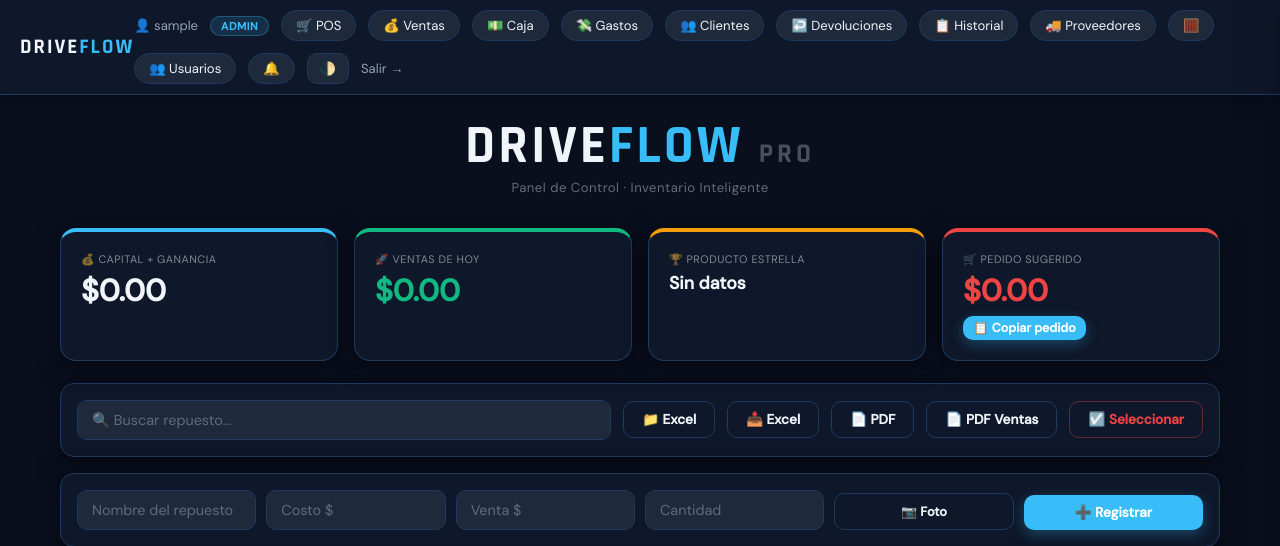
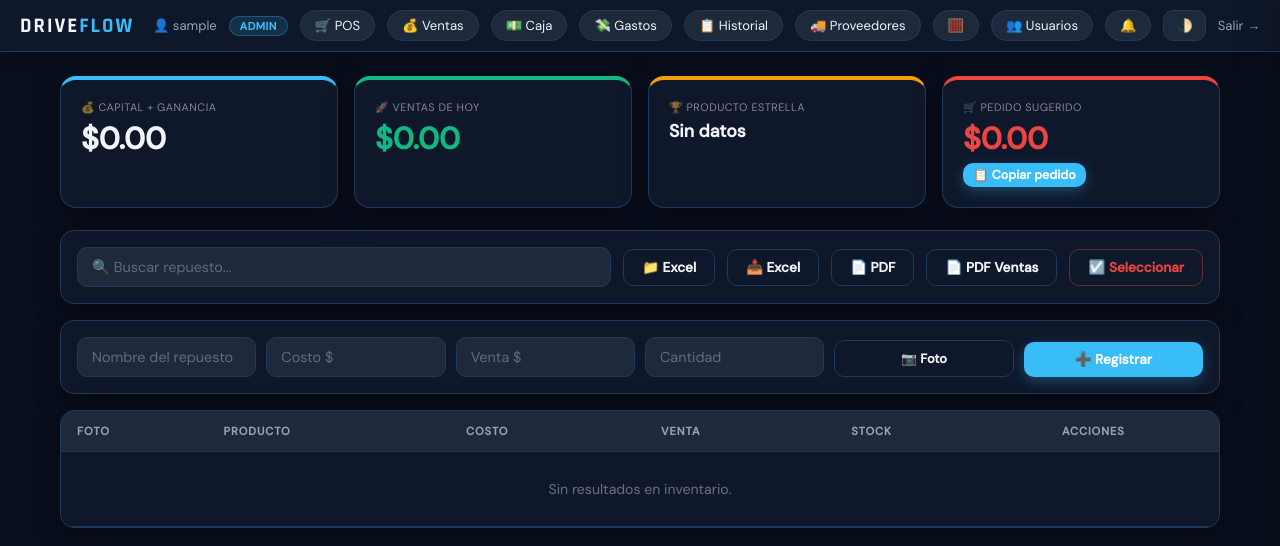
Before and after one commit to FrancoC94/Web-inventario, a Flask app: page / in a window 1280 px wide. Shown: the top 546 px of the page. Run offline with Flask 3, Linux system fonts and the light colour scheme; the visitor is signed in with stand-in values (Sample User, id 1); data that the repository does not hold is empty.

Commit message:
inventario web

```diff
--- a/templates/index.html
+++ b/templates/index.html
@@ -32,8 +32,6 @@
         <a href="/ventas" class="btn-alerta" style="text-decoration:none">💰 Ventas</a>
         <a href="/caja" class="btn-alerta" style="text-decoration:none">💵 Caja</a>
         <a href="/gastos" class="btn-alerta" style="text-decoration:none">💸 Gastos</a>
-        <a href="/clientes" class="btn-alerta" style="text-decoration:none">👥 Clientes</a>
-        <a href="/devoluciones" class="btn-alerta" style="text-decoration:none">↩️ Devoluciones</a>
         <a href="/historial" class="btn-alerta" style="text-decoration:none">📋 Historial</a>
         <a href="/proveedores" class="btn-alerta" style="text-decoration:none">🚚 Proveedores</a>
         <button class="btn-alerta" onclick="toggleCalc()" title="Calculadora de precios">🧮</button>
@@ -64,11 +62,6 @@
 <div id="toasts"></div>
 
 <div class="container">
-
-    <header class="site-header">
-        <h1 class="logo-main">DRIVE<span>FLOW</span> <em>PRO</em></h1>
-        <p class="tagline">Panel de Control · Inventario Inteligente</p>
-    </header>
 
     {% with messages = get_flashed_messages(with_categories=true) %}
       {% if messages %}
```
